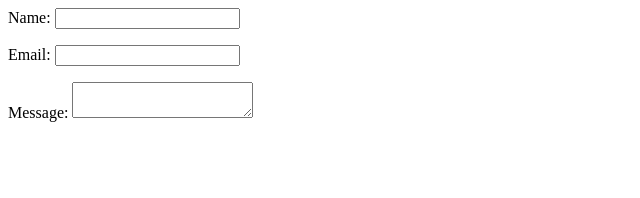
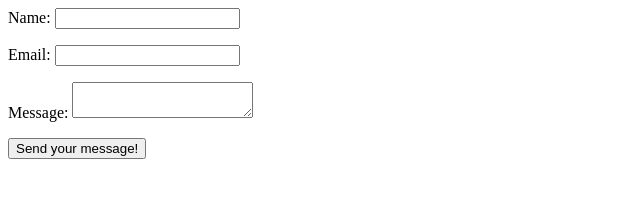
Before and after one commit to TimonDeBeste/test-website, a plain HTML site: page index.html in a window 1280 px wide. Shown: the whole page, without its empty margins (0-640 px from the left). Drawn offline with Linux system fonts and the light colour scheme.

Commit message:
Update index.html

```diff
--- a/index.html
+++ b/index.html
@@ -11,4 +11,5 @@
     <label for="msg">Message:</label>
     <textarea id="msg" name="user_message"></textarea>
   </p>
+  <button type="submit">Send your message!</button>
 </form>
```
